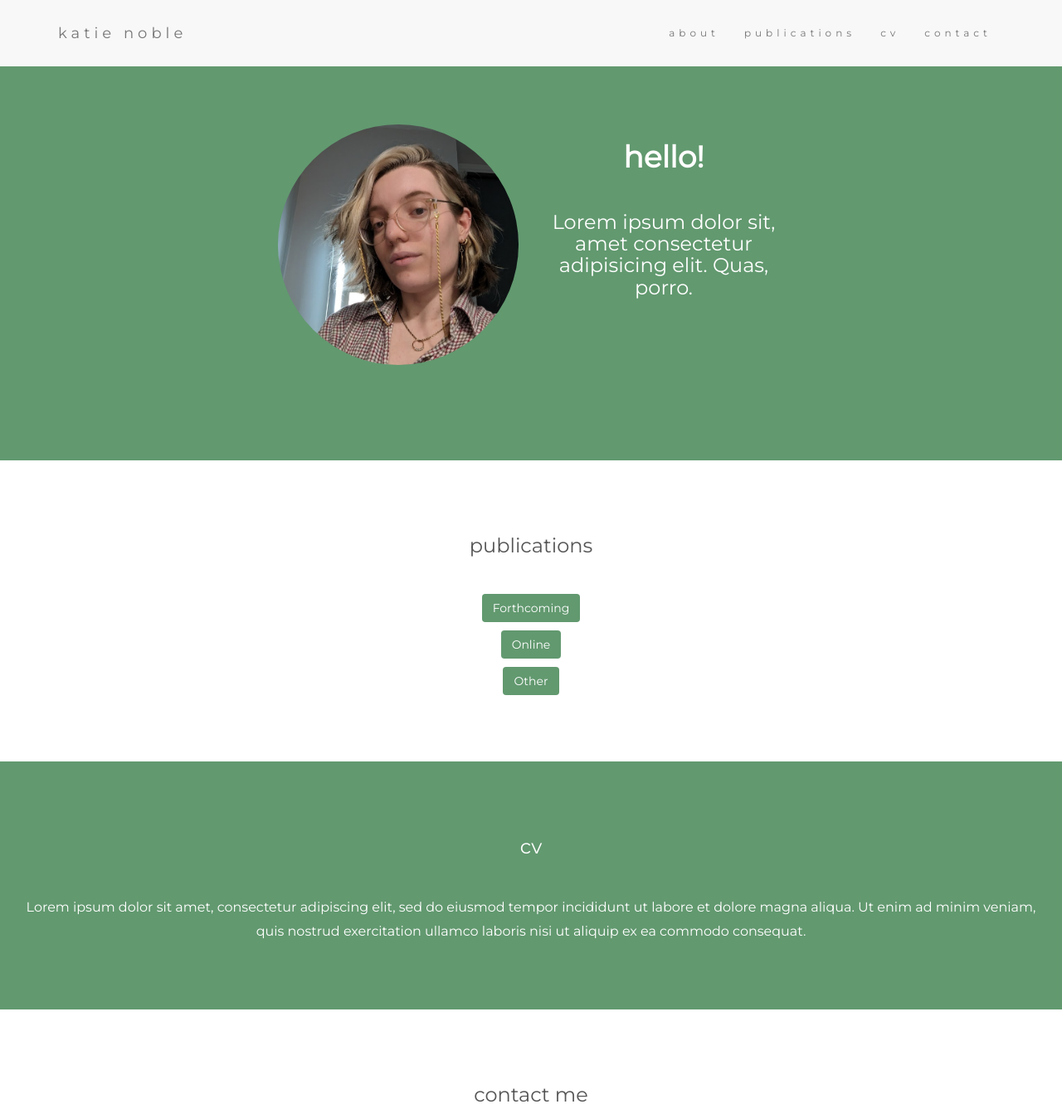
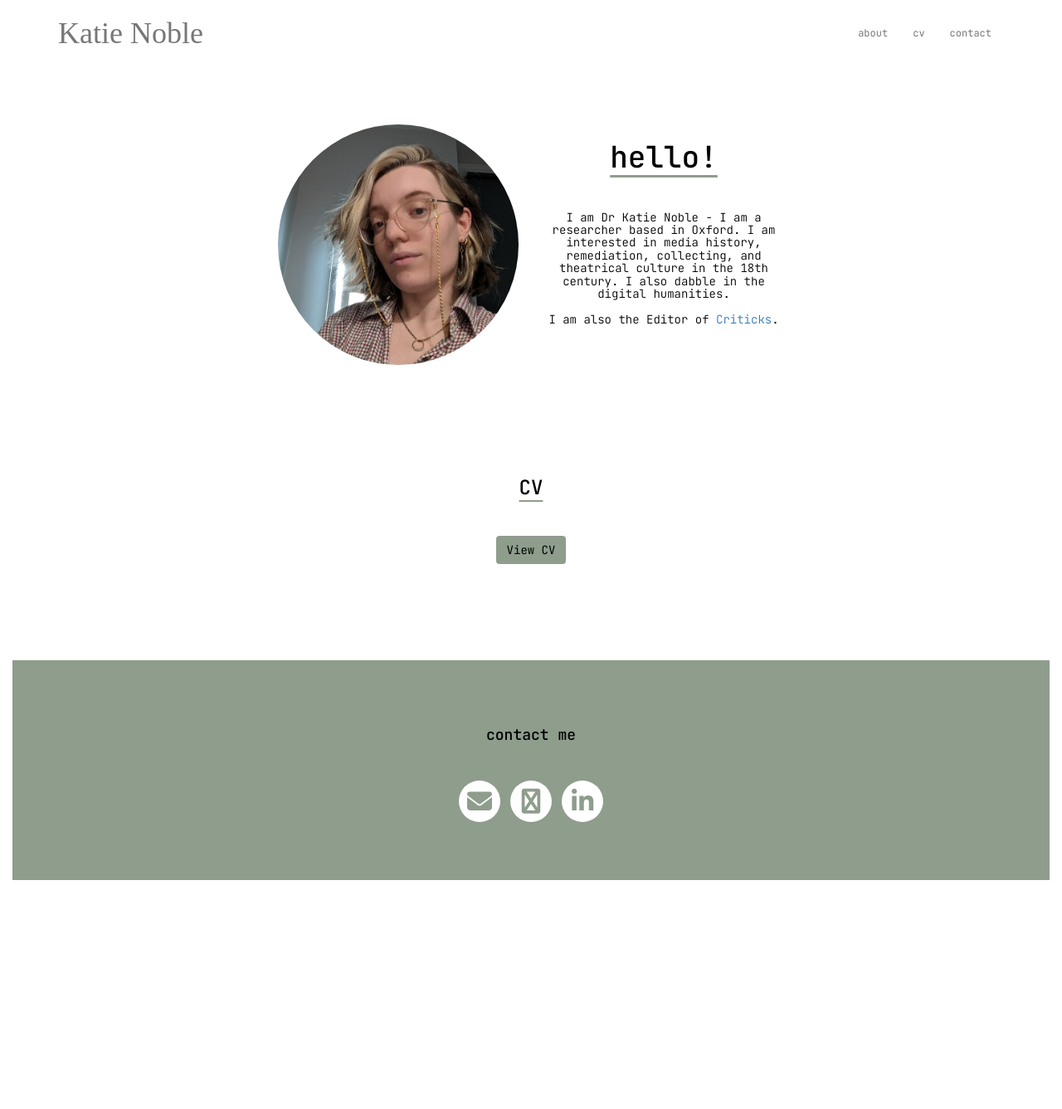
Before and after one commit to ktrebecca/ktrebecca.github.io, a plain HTML site: page index.html in a window 1280 px wide. Shown: the top 1337 px of the page at 83% size. After the commit the page ends 1131 px from the top, so only its background shows below. Drawn offline with nearby package versions, Linux system fonts and the light colour scheme; a web font is replaced by a local one.

Commit message:
updates to colours/fonts/layout and addition of pdf

```diff
--- a/index.html
+++ b/index.html
@@ -9,7 +9,10 @@
   <script src="https://kit.fontawesome.com/5747cbc479.js" crossorigin="anonymous"></script>
   <script src="https://ajax.googleapis.com/ajax/libs/jquery/3.6.3/jquery.min.js"></script>
   <script src="https://maxcdn.bootstrapcdn.com/bootstrap/3.4.1/js/bootstrap.min.js"></script>
-  <link rel="stylesheet" href="styles.css">
+  <link rel="preconnect" href="https://fonts.googleapis.com">
+<link rel="preconnect" href="https://fonts.gstatic.com" crossorigin>
+<link href="https://fonts.googleapis.com/css2?family=JetBrains+Mono:ital,wght@0,100..800;1,100..800&family=UnifrakturMaguntia&display=swap" rel="stylesheet">
+<link rel="stylesheet" href="styles.css">
 </head>
 <body>
 
@@ -22,12 +25,11 @@
         <span class="icon-bar"></span>
         <span class="icon-bar"></span>
       </button>
-      <a class="navbar-brand" href="#">katie noble</a>
+      <a class="navbar-brand" href="#">Katie Noble</a>
     </div>
     <div class="collapse navbar-collapse" id="myNavbar">
       <ul class="nav navbar-nav navbar-right">
         <li><a href="#home">about</a></li>
-        <li><a href="#publications">publications</a></li>
         <li><a href="#cv">cv</a></li>
         <li><a href="#contact">contact</a></li>
       </ul>
@@ -35,88 +37,41 @@
   </div>
 </nav>
 
+
 <!-- Title and Image Container -->
-<div id="home" class="container-fluid bg-1 text-center">
-    <div class="row text-center w-50">
+<div id="home" class="container-fluid bg-3 text-center">
+    <div class="row text-center w-100">
         <div class="col-sm-3"></div>
         <div class="col-sm-3">
             <img src="/img/katie-square.jpg" class="img-responsive img-circle margin" style="display:inline" alt="Katie" width="350" height="350">
         </div>
         <div class="col-sm-3">
-            <h1 class="margin"><b>hello!</b></h1>
-            <h3>Lorem ipsum dolor sit, amet consectetur adipisicing elit. Quas, porro.</h3>
+            <h1 class="margin">hello!</h1>
+            <h2>I am Dr Katie Noble - I am a researcher based in Oxford. I am interested in media history, remediation, collecting, and theatrical culture in the 18th century. I also dabble in the digital humanities.<br><br>I am also the Editor of <a href="https://www.bsecs.org.uk/criticks-reviews/" target="_blank">Criticks</a>.</h2>
         </div>
-        <div class="col-sm-3"></div>
-    </div>
-</div>
-
-<!-- Publications Container -->
-<div id="publications" class="container-fluid bg-3 text-center">
-  <h3 class="margin">publications</h3>
-<!-- Accoridian -->
-  <div id="accordion">
-    <div class="card">
-        <div class="card-header" id="headingOne">
-          <h5 class="mb-0">
-            <button class="btn btn-light collapsed" data-toggle="collapse" data-target="#collapseOne" aria-expanded="false" aria-controls="collapseOne">
-              Forthcoming
-            </button>
-          </h5>
         </div>
-        <div id="collapseOne" class="collapse" aria-labelledby="headingOne" data-parent="#accordion">
-          <div class="card-body">
-            Forthcoming pubs here
-          </div>
-        </div>
-      </div>
-    <div class="card">
-      <div class="card-header" id="headingTwo">
+<!-- CV Container -->
+<div id="CV" class="container-fluid bg-3 text-center"><h3 class="margin">CV</h3>
+  <div class="card">
+    <div class="card-header" id="headingFour">
         <h5 class="mb-0">
-          <button class="btn btn-light collapsed" data-toggle="collapse" data-target="#collapseTwo" aria-expanded="false" aria-controls="collapseTwo">
-            Online
+          <button class="btn btn-light collapsed" data-toggle="collapse" data-target="#collapseFour" aria-expanded="false" aria-controls="collapseFour">
+            View CV
           </button>
         </h5>
       </div>
-      <div id="collapseTwo" class="collapse" aria-labelledby="headingTwo" data-parent="#accordion">
+      <div id="collapseFour" class="collapse" aria-labelledby="headingFour" data-parent="#accordion">
         <div class="card-body">
-          Online pubs here
+           <object class="pdf" data="knoblecv.pdf" width="80%" height="800px"></object>
         </div>
       </div>
     </div>
-    <div class="card">
-      <div class="card-header" id="headingThree">
-        <h5 class="mb-0">
-          <button class="btn btn-light collapsed" data-toggle="collapse" data-target="#collapseThree" aria-expanded="false" aria-controls="collapseThree">
-            Other
-          </button>
-        </h5>
-      </div>
-      <div id="collapseThree" class="collapse" aria-labelledby="headingThree" data-parent="#accordion">
-        <div class="card-body">
-          Other pubs here
-        </div>
-      </div>
-    </div>
-  </div>
-
-
-
-
-
-
-</div>
-
-<!-- CV Container -->
-<div id="cv" class="container-fluid bg-1 text-center">
-    <h3 class="margin">cv</h3>
-    <p>Lorem ipsum dolor sit amet, consectetur adipiscing elit, sed do eiusmod tempor incididunt ut labore et dolore magna aliqua. Ut enim ad minim veniam, quis nostrud exercitation ullamco laboris nisi ut aliquip ex ea commodo consequat. </p>
-  </div>
-
+<span style="display:inline-block; width: 20px;"></span></div>
 <!-- Footer -->
-<div id="contact" class="container-fluid bg-3 text-center">
-    <h3 class="margin">contact me</h3>
+<div id="contact" class="container-fluid bg-1">
+    <h4 class="margin">contact me</h4>
     <a href="mailto:katierebeccanoble@gmail.com" class="fa fa-envelope"></a>
-    <a href="https://twitter.com/kaatienoble" class="fa fa-twitter fa-align-center"></a>
+    <a href="https://twitter.com/kaatienoble" class="fa fa-bluesky fa-align-center"></a>
     <a href="https://www.linkedin.com/in/katienoble1/" class="fa fa-linkedin fa-align-center"></a>
   </div>
 
--- a/styles.css
+++ b/styles.css
@@ -1,21 +1,23 @@
 body {
-    font: 20px Montserrat, sans-serif;
+    font: 20px JetBrains Mono, sans-serif;
     line-height: 1.8;
-    color: #f5f6f7;
+    color: #000000;
   }
-  p {font-size: 16px;}
+  p {font-size: 12px;}
   .margin {margin-bottom: 45px;}
   .bg-1 {
-    background-color: #62996f; /* Green */
-    color: #ffffff;
+    background-color: #8e9d8c; /* Green */
+    color: #000000;
   }
   .bg-2 {
     background-color: #474e5d; /* Dark Blue */
     color: #ffffff;
+    padding-bottom: 200px;
   }
   .bg-3 {
     background-color: #ffffff; /* White */
-    color: #555555;
+    color: #000000;
+    font-weight: 600;
   }
   .bg-4 {
     background-color: #2f2f2f; /* Black Gray */
@@ -32,14 +34,22 @@ body {
     border-radius: 0;
     margin-bottom: 0;
     font-size: 12px;
-    letter-spacing: 5px;
+    background-color: #ffffff;
+  }
+  .navbar-nav li a:active {
+    color: #000000;
   }
   .navbar-nav  li a:hover {
-    color: #62996f !important;
+    color: #8e9d8c !important;
+  }
+  .navbar-brand {
+    font-family: unifrakturmaguntia;
+    font-size: 36px;
+    color:#000000;
   }
   .btn{
-    background-color: #62996f;
-    color: #fff;
+    background-color: #8e9d8c;
+    color: #000000;
   }
   .fa {
     padding: 10px;
@@ -49,6 +59,20 @@ body {
     text-align: center;
     text-decoration: none;
     border-radius: 50%;
-    background: #62996f;
-    color: #fff;
+    background: #ffffff;
+    color: #8e9d8c;
   }
+  h2 {
+    font-size: 14px;
+    font-weight: 300;
+  }
+  h1 {
+    text-decoration: underline;
+    text-decoration-color: #8e9d8c;
+    text-underline-offset: 20%;
+  }
+  h3 {
+    text-decoration: underline;
+    text-decoration-color: #8e9d8c;
+    text-underline-offset: 20%;
+  }
```
Also changed, not shown: 1 other file.
